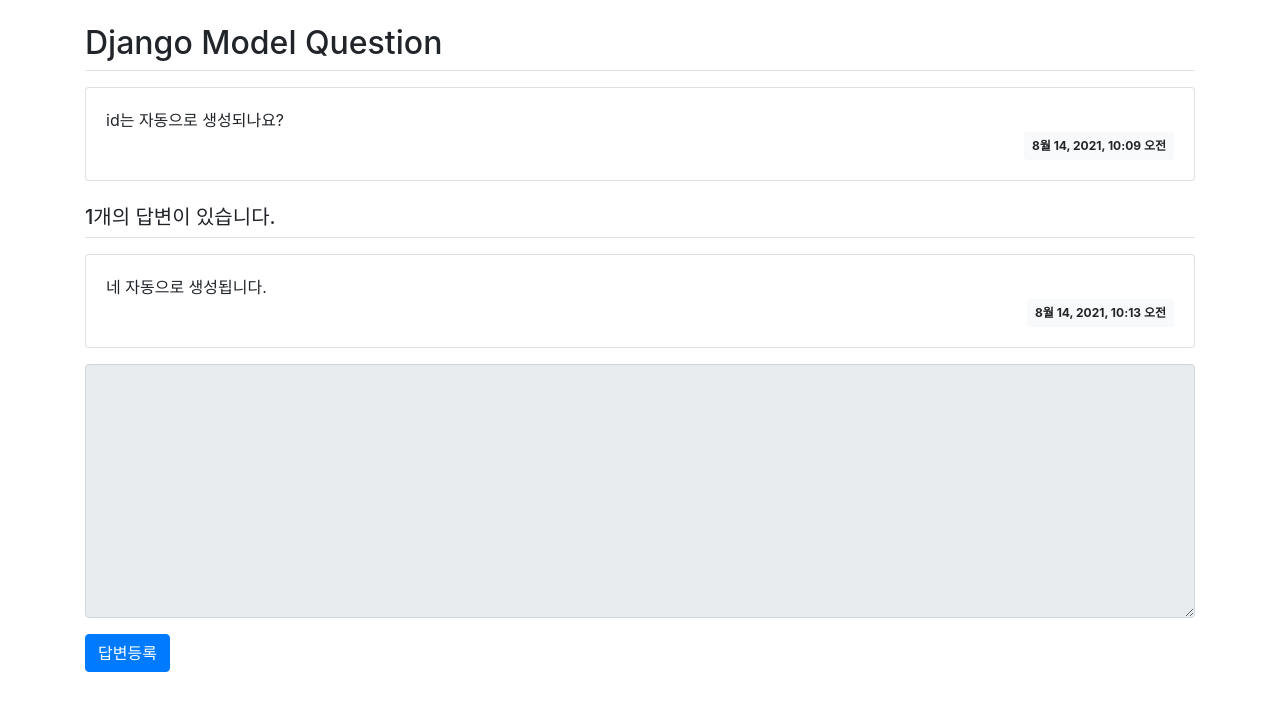
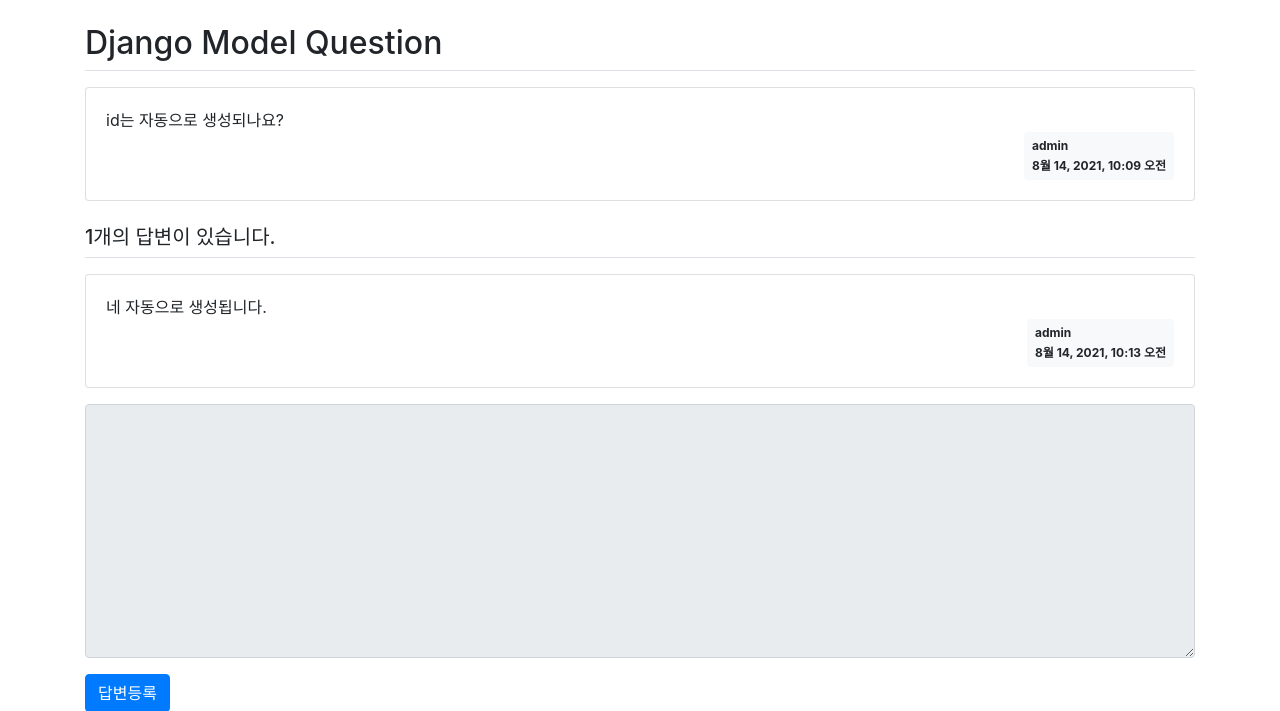
Before and after one commit to ss820938ss/mysite, a Django app: page /pybo/2/ in a window 1280 px wide. Shown: the part 57-768 px from the top of the page. Run offline with Django 3.2, Linux system fonts and the light colour scheme; data comes from the database, SQL or seed files in the repository; some libraries are stand-ins or nearby versions.

Commit message:
점프투장고 3-08 완료

```diff
--- a/templates/pybo/question_detail.html
+++ b/templates/pybo/question_detail.html
@@ -14,8 +14,9 @@
         <div class="card-body">
             <div class="card-text" style="white-space: pre-line;">{{ question.content }}</div>
             <div class="d-flex justify-content-end">
-                <div class="badge badge-light p-2">
-                    {{ question.create_date }}
+                <div class="badge badge-light p-2 text-left">
+                    <div class="mb-2">{{ question.author.username }}</div>
+                    <div>{{ question.create_date }}</div>
                 </div>
             </div>
         </div>
@@ -26,8 +27,9 @@
         <div class="card-body">
             <div class="card-text" style="white-space: pre-line;">{{ answer.content }}</div>
             <div class="d-flex justify-content-end">
-                <div class="badge badge-light p-2">
-                    {{ answer.create_date }}
+                <div class="badge badge-light p-2 text-left">
+                    <div class="mb-2">{{ answer.author.username }}</div>
+                    <div>{{ answer.create_date }}</div>
                 </div>
             </div>
         </div>
```
Also changed, not shown: templates/pybo/question_list.html (+6 -4 lines).
